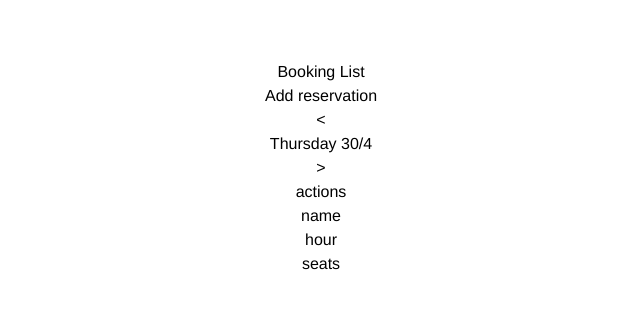
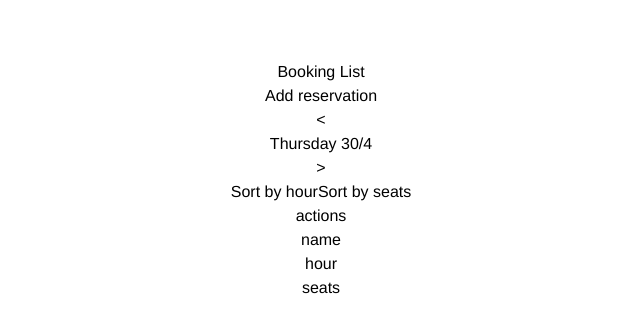
Before and after one commit to CombCode/restaurant-reservation-system-clone, a Vue app: page / in a window 1280 px wide. Shown: the top 332 px of the page, without its empty margins (319-959 px from the left). Built offline with nearby package versions, Linux system fonts and the light colour scheme.

Commit message:
Reimplemented the sorting system of the daily reservations list view for both seating (ascending and descending) and time

```diff
--- a/src/DB_reservation.js
+++ b/src/DB_reservation.js
@@ -7,11 +7,33 @@ let reservations = [
         uid: "Symbol()"
     },
     {
+        name: "luca",
+        date: "2024-09-17T12:00:00.000Z",
+        hour: "18:30",
+        seats: 2,
+        uid: "Symbol()"
+    },
+    {
+    name: "lumacoeee",
+    date: "2024-09-17T12:00:00.000Z",
+    hour: "16:50",
+    seats: 3,
+    uid: "Symbol()"
+    },
+    {
         name: "luisa",
         date: "2024-09-17T12:00:00.000Z",
-        hour: "18:45",
+        hour: "15:45",
         seats: 4,
         uid: "Symbol()"
     },
+    {
+        name: "lumaca",
+        date: "2024-09-17T12:00:00.000Z",
+        hour: "18:45",
+        seats: 18,
+        uid: "Symbol()"
+    },
+
 ]
 export { reservations };
--- a/src/components/booking-list.vue
+++ b/src/components/booking-list.vue
@@ -1,27 +1,26 @@
-ci sono essenzialmente 3 funzioni
-1) visualizzare la lista, con lo showAll che però va reimplementato
-2) il sistema di sorting
-3) il sistema di editing delle entry
 
-iniziamo a settorializzarle
-
+//TODO il sistema di editing delle entry
 
 <template>
     <div>
         <!-- day chooser bar -->
-        <div class="my-5 flex flex-row justify-center max-[600px]:flex-col">
+        <div class="my-5 flex flex-row justify-center max-[600px]:flex-col items-center">
             <!-- seen with the day chooser -->
-            <div v-if="!showAll" class="flex flex-row flex-grow justify-center">
+            <div v-if="!showAll" class="flex flex-row flex-grow justify-center p-2 w-3/4 border-r-2 border-solid border-red-900">
                 <p @click="prevDate()" class="font-mono font-bold text-2xl rounded px-2 cursor-pointer hover:bg-red-900 hover:text-white" ><</p>
                 <p class="text-xl font-mono font-bold w-40">{{selectedDateLabel}}</p>
                 <p @click="nextDate()" class="font-mono font-bold text-2xl rounded px-2 cursor-pointer hover:bg-red-900 hover:text-white">></p>
             </div>
-            <!-- seen of all reservation. deprecated -->
-            <!-- <div class="flex flex-row justify-right mx-10">
-                <input type="checkbox" id="showAll" class="py-auto" v-model="showAll">
-                <label for="showAll" class="pt-1">Show All</label>
-            </div> -->
-
+            <div class="w-1/4 flex flex-col">
+                <button
+                class=" bg-red-100 hover:bg-red-900 hover:text-white text-black text-sm rounded-e-xl ml-2 mr-4 my-1"
+                @click="sortByTime"
+                >Sort by hour</button>
+                <button
+                class=" bg-red-100 hover:bg-red-900 hover:text-white text-black text-sm rounded-e-xl ml-2 mr-4 my-1"
+                @click="sortBySeats"
+                >Sort by seats</button>
+            </div>
         </div>
 
         <!-- legenda -->
@@ -31,20 +30,6 @@ iniziamo a settorializzarle
             <p class="text-red-900">hour</p>
             <p class="text-red-900">seats</p>
         </div>
-
-
-        <!-- list -->
-        <!-- vista con tutte le prenotazioni -->
-        <!-- <div v-if="showAll">
-            <ul v-for="(entry, index) in reservationData" :key="entry.uuid" class="grid grid-cols-5 py-2 h-auto hover:bg-gray-200 items-center max-[600px]:grid-cols-1 max-[600px]:border max-[600px]:border-red-900">
-                <actionsOnEntry @azioneRichiesta="handle_azioneRichiesta($event,entry.uuid)"></actionsOnEntry>
-                <li>{{entry.nome}}</li>
-                <li v-if="giornoLook == 'data'">{{entry.giorno}}</li>
-                <li v-if="giornoLook == 'giorno'">{{giorniDellaSettimanaArray[index]}}</li>
-                <li>{{entry.ora}}</li>
-                <li>{{entry.coperti}}</li>
-            </ul>
-        </div> -->
 
         <!-- selected day reservation -->
         <div v-if="!showAll">
@@ -63,7 +48,7 @@ iniziamo a settorializzarle
 
 <script>
 import actionsOnEntry from './actionsOnEntry.vue';
-import { isProxy, toRaw, ref } from 'vue';
+import { ref, toRaw } from 'vue';
 import { Reservation } from '@/modules/Reservations';
 
 export default {
@@ -80,8 +65,8 @@ export default {
         let selectedDateLabel = ref("")
         updateLabel()
 
-        //request reservations
-        let selectedDate_Reservations = ref([])
+        //request reservations //TODO make this an async function
+        let selectedDate_Reservations = ref()
         getSelectedDateReservations()
 
         function nextDate(){
@@ -116,24 +101,44 @@ export default {
         //reservation list handling
         function getSelectedDateReservations(){
             selectedDate_Reservations.value = Reservation.getSpecificDateReservations(selectedDate.value) //objects array
+            console.log("selectedDate_Reservations prePRE", selectedDate_Reservations.value)
         }
 
+        //sorting logic
+        function sortByTime(){
+            selectedDate_Reservations.value.sort((a, b) => {
+                const aHH = parseInt(a.hour.slice(0, 2))
+                const bHH = parseInt(b.hour.slice(0, 2))
+                const aMM = parseInt(a.hour.slice(3, 5))
+                const bMM = parseInt(b.hour.slice(3, 5))
+                if(aHH - bHH == 0){
+                    return aMM - bMM
+                }
+                else{
+                    return aHH - bHH
+                }
+            })
+        }
+        let toggleSortingSeatsDirection = 0
+        function sortBySeats(){
+            //switching sorting big->small to small->big and so on
+            if(toggleSortingSeatsDirection %2 == 0){
+                selectedDate_Reservations.value.sort((a, b) => {return a.seats - b.seats})
+            }
+            else{
+                selectedDate_Reservations.value.sort((a, b) => {return b.seats - a.seats})
+            }
+            toggleSortingSeatsDirection++
+        }
 
         //--------------------------------------------------------------
         return{
             showAll,
             selectedDateLabel,
             selectedDate, selectedDate_Reservations, prevDate, nextDate,
+            sortByTime, sortBySeats
         }
     },
-
-    /* watch: {
-        reservationData(newValue, oldValue) {
-            console.log("rimontando la lista")
-            //this.$forceUpdate()
-
-        }
-    }, */
 
         /* handle_azioneRichiesta(code, uuid){
             console.log("code: ", code)
@@ -141,30 +146,6 @@ export default {
             this.$emit("eseguiAzioneSuEntry", code, uuid)
         }, */
 
-        /* changeGiornoLook(){
-            if(this.giornoLook == "giorno"){
-                this.giornoLook = "data"
-            }
-            else if(this.giornoLook == "data"){
-                this.giornoLook = "giorno"
-                this.popolate_giorniDellaSettimanaArray()
-            }
-        }, */
-
-        /* popolate_giorniDellaSettimanaArray(){
-            this.giorniDellaSettimanaArray = []
-
-            this.reservationData.forEach((element) => {
-                console.log("popolamento giorni della settimana")
-                console.log(toRaw(element.giorno))
-                let date = toRaw(element.giorno)
-                let dateObj = new Date((date.match(/\d+/g)[2]), (date.match(/\d+/g)[1]-1), (date.match(/\d+/g)[0]))    //(year, monthIndex, day)
-                console.log(dateObj)
-                let dayOfTheWeek = this.findDayOfWeek(dateObj.getDay())
-                console.log("dayOfTheWeek", dayOfTheWeek)
-                console.log("giorniDellaSettimanaArray", this.giorniDellaSettimanaArray)
-                this.giorniDellaSettimanaArray.push(dayOfTheWeek)
-            }); */
 }
 </script>
 
--- a/src/modules/Reservations.js
+++ b/src/modules/Reservations.js
@@ -44,20 +44,6 @@ export class Reservation{
             this.seats = seats
         }
     }
-
-    //getters
-    /* getNome(uid){
-
-    }
-    getDate(uid){
-
-    }
-    getHour(uid){
-
-    }
-    getSeats(uid){
-
-    } */
 
     //static metods
     static pushToDB(obj){
@@ -107,7 +93,7 @@ export class Reservation{
         }
         return specificDateReservations
     }
-    static getAllReservations(){
+    static getAllReservations(){    //only for debugging purpose
         return DB_Reservation
     }
 }
```
